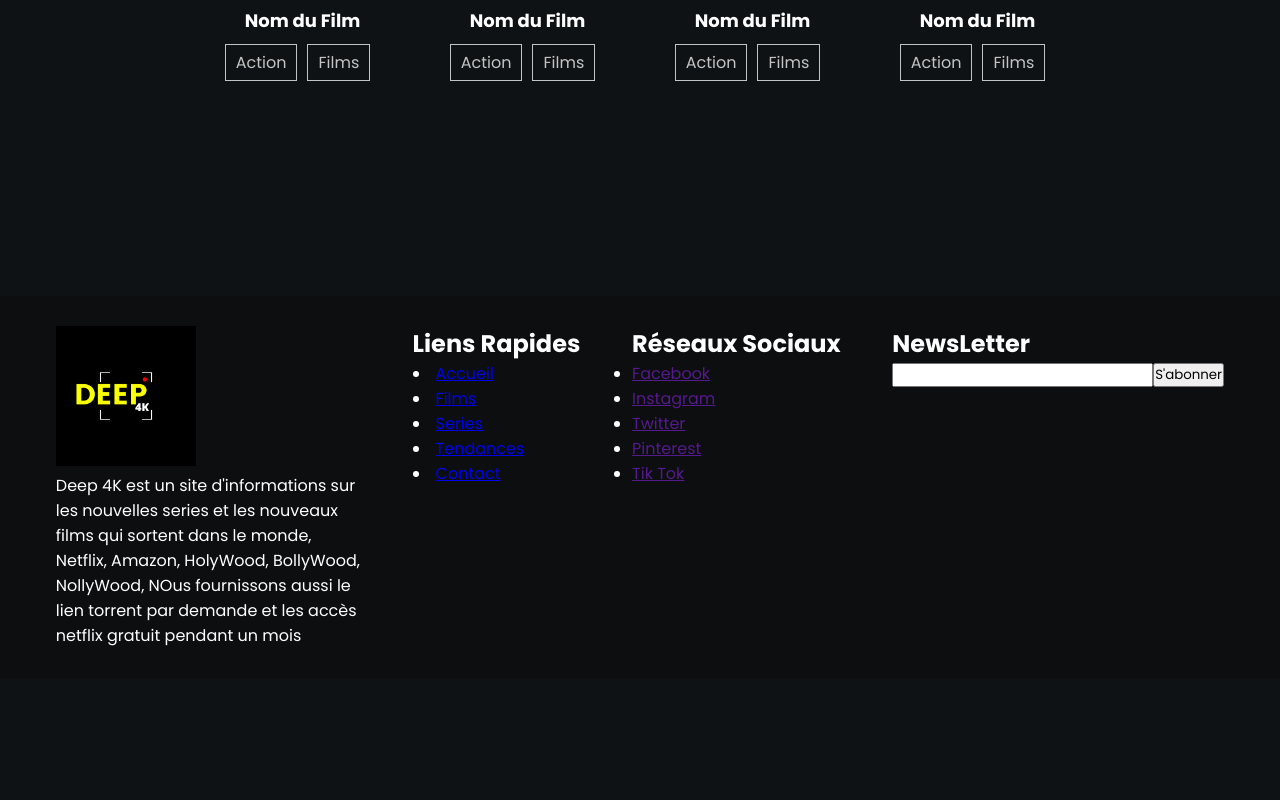
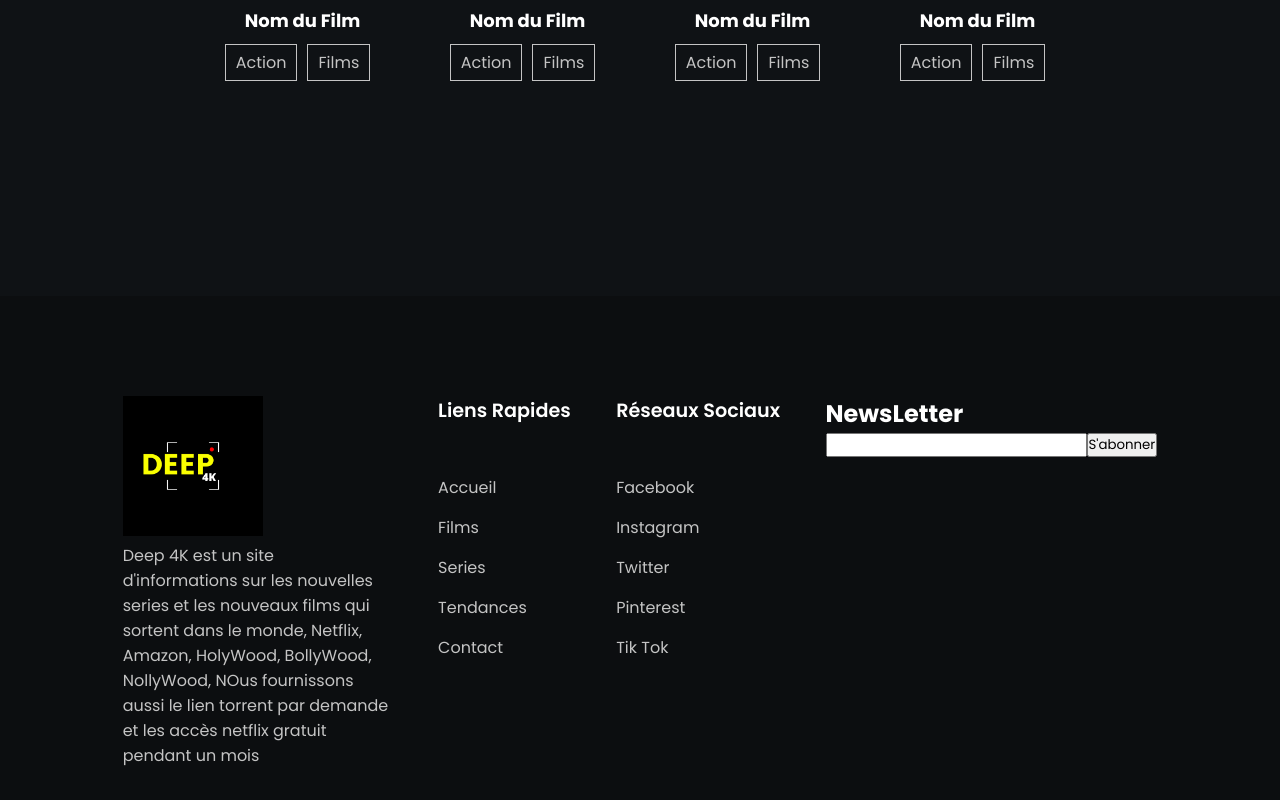
Before and after one commit to mesutarso/movie-app, a React (Create React App) app: page / in a window 1280 px wide. Shown: the part 2956-3756 px from the top of the page. Before the commit the page ends 3634 px from the top, so only its background shows below. Built offline with nearby package versions, Linux system fonts and the light colour scheme.

Commit message:
style: add style on footerMenu components

```diff
--- a/src/components/Footer/layout/FooterMenu.jsx
+++ b/src/components/Footer/layout/FooterMenu.jsx
@@ -1,14 +1,15 @@
 import React from "react";
 import NavItem from "../../Header/layout/NavItem";
+import { FooterMenuStyle } from "../styles/FooterMenuStyle";
 
 export default function FooterMenu() {
   const menuItems = ["Accueil", "Films", "Series", "Tendances", "Contact"];
   return (
-    <div>
+    <FooterMenuStyle>
       <h2>Liens Rapides</h2>
       {menuItems.map((item, i) => (
         <NavItem key={i} menuItem={item} />
       ))}
-    </div>
+    </FooterMenuStyle>
   );
 }
--- a/src/components/Footer/layout/SocialNetworkContainer.jsx
+++ b/src/components/Footer/layout/SocialNetworkContainer.jsx
@@ -1,9 +1,10 @@
 import React from "react";
 import { Link } from "react-router-dom";
+import { SocialNetWorkContainerStyle } from "../styles/SocialNetworkContainerStyle";
 
 export default function SocialNetworkContainer() {
   return (
-    <div>
+    <SocialNetWorkContainerStyle>
       <h2>Réseaux Sociaux</h2>
       <ul>
         <li>
@@ -22,6 +23,6 @@ export default function SocialNetworkContainer() {
           <Link>Tik Tok</Link>
         </li>
       </ul>
-    </div>
+    </SocialNetWorkContainerStyle>
   );
 }
--- a/src/components/Footer/styles/FooterMenuStyle.jsx
+++ b/src/components/Footer/styles/FooterMenuStyle.jsx
@@ -1 +1,17 @@
-import styled from 'styled-components';
+import styled from "styled-components";
+
+export const FooterMenuStyle = styled.div`
+  > h2 {
+    font-weight: 600;
+    font-size: 1.2rem;
+    margin-bottom: 50px;
+  }
+  li {
+    list-style: none;
+    margin-bottom: 15px;
+    a {
+      text-decoration: none;
+      color: #c4c4c4;
+    }
+  }
+`;
--- a/src/components/Footer/styles/FooterStyle.jsx
+++ b/src/components/Footer/styles/FooterStyle.jsx
@@ -4,6 +4,6 @@ export const FooterStyle = styled.div`
   background-color: #0c0e10;
   display: flex;
   justify-content: space-around;
-  padding: 30px;
+  padding: 100px;
   color: #fff;
 `;
--- a/src/components/Footer/styles/LogoanDetailStyle.jsx
+++ b/src/components/Footer/styles/LogoanDetailStyle.jsx
@@ -6,4 +6,9 @@ export const LogoanDetailStyle = styled.div`
     max-width: 100%;
     margin-bottom: 30px;
   }
+  p {
+    font-weight: 400;
+    font-size: 1rem;
+    color: #c4c4c4;
+  }
 `;
--- a/src/components/Footer/styles/SocialNetworkContainerStyle.jsx
+++ b/src/components/Footer/styles/SocialNetworkContainerStyle.jsx
@@ -1 +1,17 @@
-import styled from 'styled-components';
+import styled from "styled-components";
+
+export const SocialNetWorkContainerStyle = styled.div`
+  > h2 {
+    font-weight: 600;
+    font-size: 1.2rem;
+    margin-bottom: 50px;
+  }
+  li {
+    list-style: none;
+    margin-bottom: 15px;
+    a {
+      text-decoration: none;
+      color: #c4c4c4;
+    }
+  }
+`;
```
